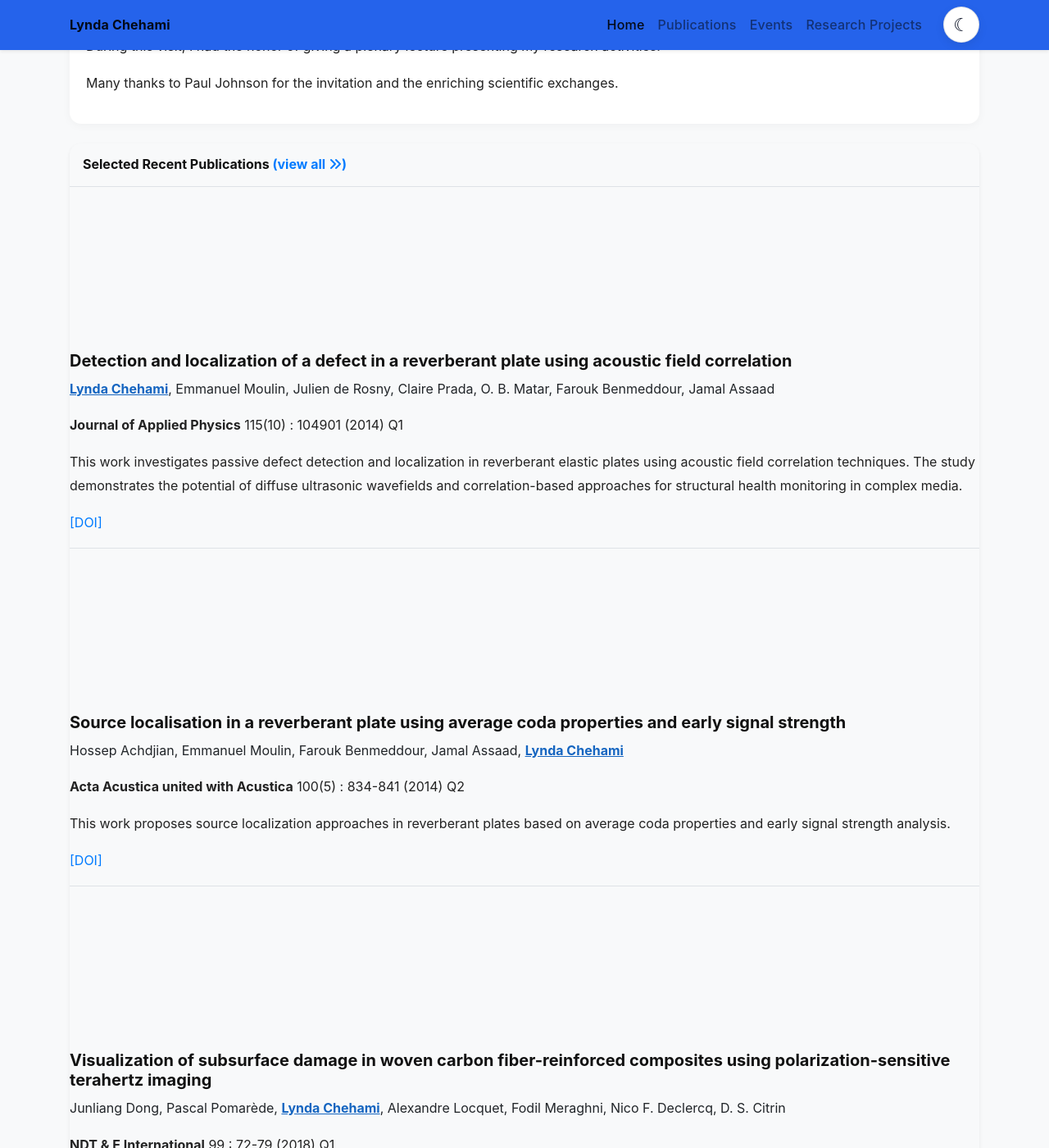
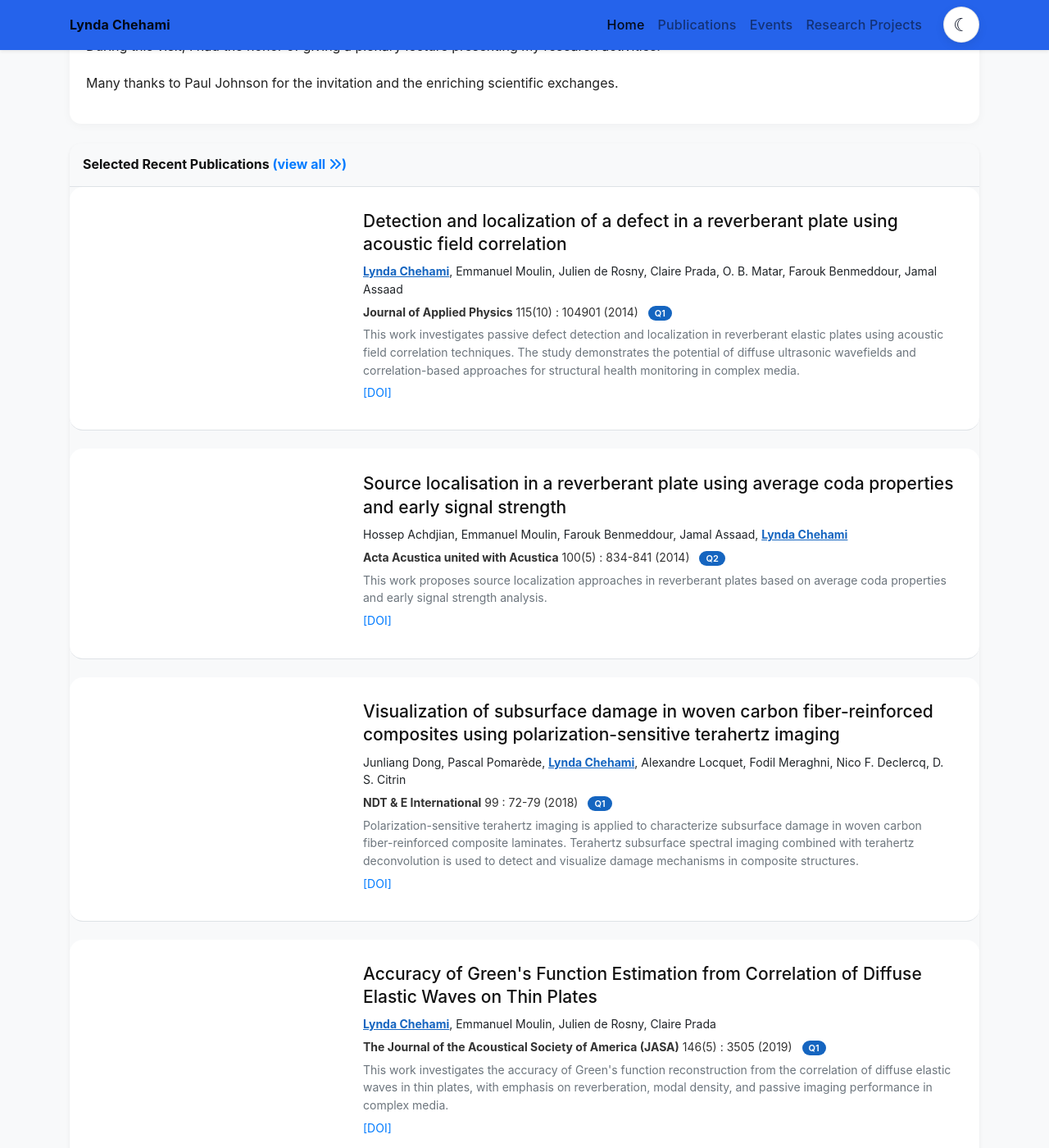
Before and after one commit to lchehami/lchehami.github.io, a Jekyll site: the page built from index.html, in a window 1280 px wide and 1400 px high, scrolled down 3892 px. Shown: the whole window at 82% size. Built offline with Jekyll 4.4.1, drawn with Linux system fonts in a browser that asks for light colours; nearby versions of some CDN libraries; a style sheet for code colours, icons or effects is not loaded.

Commit message:
Add styles for publication cards in global.css

```diff
--- a/assets/css/global.css
+++ b/assets/css/global.css
@@ -500,3 +500,96 @@ body.dark .scientific-hero * {
     font-size: 15px !important;
   }
 }
+/* ===== PUBLICATION CARDS ===== */
+
+.pub-card {
+  display: flex;
+  align-items: center;
+  gap: 28px;
+
+  padding: 28px 30px;
+  margin-bottom: 22px;
+
+  background: #ffffff;
+  border-radius: 16px;
+
+  overflow: hidden;
+}
+
+.pub-image {
+  flex: 0 0 300px;
+  max-width: 300px;
+}
+
+.pub-image img,
+.pub-image svg {
+  width: 100%;
+  height: auto;
+  max-height: 230px;
+
+  object-fit: contain;
+  display: block;
+
+  border-radius: 12px;
+}
+
+.pub-content {
+  flex: 1;
+  min-width: 0;
+}
+
+.pub-title {
+  margin: 0 0 8px 0;
+  font-size: 21px;
+  line-height: 1.35;
+  font-weight: 500;
+}
+
+.pub-authors,
+.pub-journal,
+.pub-abstract,
+.pub-links-inline {
+  margin: 0 0 6px 0;
+  font-size: 14px;
+  line-height: 1.55;
+}
+
+.pub-authors {
+  color: #555;
+}
+
+.pub-journal {
+  color: #333;
+}
+
+.pub-abstract {
+  color: #6c757d;
+}
+
+.qrank-badge {
+  background: #1565c0;
+  color: white;
+  padding: 2px 8px;
+  border-radius: 12px;
+  font-size: 11px;
+  font-weight: 600;
+  margin-left: 8px;
+  white-space: nowrap;
+}
+
+@media (max-width: 768px) {
+  .pub-card {
+    flex-direction: column;
+    align-items: flex-start;
+  }
+
+  .pub-image {
+    flex: none;
+    max-width: 100%;
+    width: 100%;
+  }
+
+  .pub-title {
+    font-size: 19px;
+  }
+}
```
